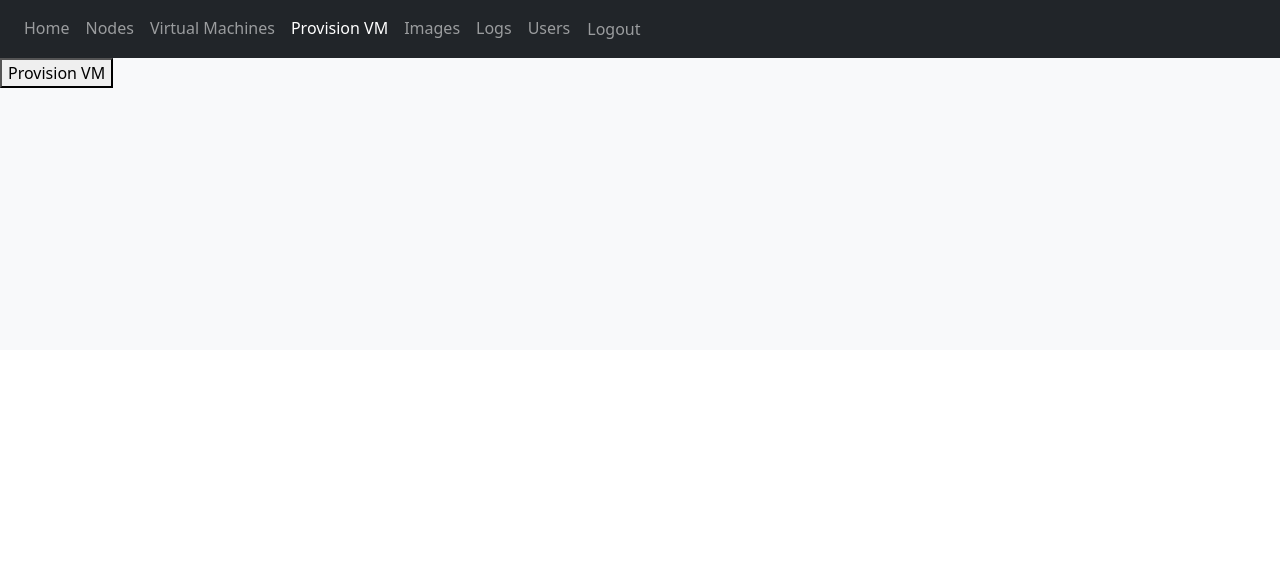
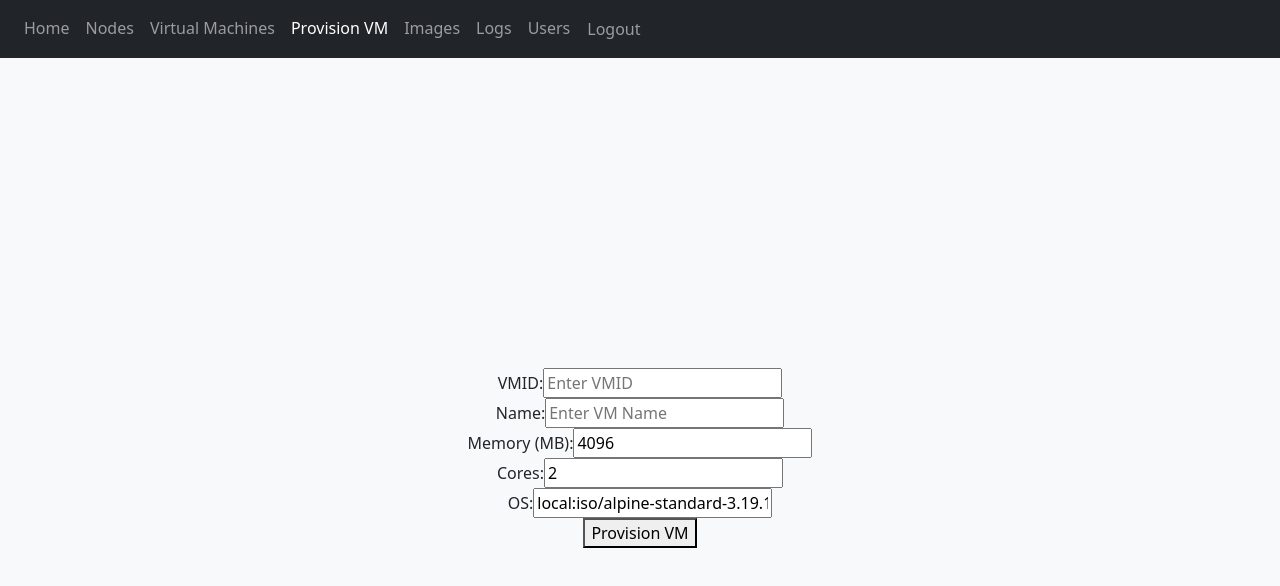
Before and after one commit to sbendarsky/Proxify, a Next.js app: page /provision in a window 1280 px wide. Shown: the top 586 px of the page. Built offline with nearby package versions, Linux system fonts and the light colour scheme; sample sign-in values are in the browser's storage.

Commit message:
Add baseUrl and paths to jsconfig.json, update provision.js API endpoint, and style provision page

```diff
--- a/jsconfig.json
+++ b/jsconfig.json
@@ -1,6 +1,10 @@
 {
     "compilerOptions": {
         // make all imports without a dot '.' prefix relative to the base url
-        "baseUrl": "."
+        "baseUrl": ".",
+        "paths": {
+            "@styles/*": ["styles/*"]
+        }
     }
+
 }
--- a/pages/api/proxmox/provision.js
+++ b/pages/api/proxmox/provision.js
@@ -16,23 +16,20 @@ const client = axios.create({
 
 export default async (req, res) => {
   try {
+    const { vmid, name, memory, cores, os } = req.body;
     const node = 'proxmox24';
     const vmConfig = {
       node: node,
       pool: 'Ort',
-      vmid: 191,
-      name: 'test-vm',
+      vmid: vmid,
+      name: name,
       ostype: 'l26',
-      memory: 2048,
+      memory: memory,
       sockets: 1,
-      cores: 1,
+      cores: cores,
       net0: 'virtio,bridge=vmbr159',
-      ide2: 'local:iso/alpine-standard-3.19.1-x86.iso,media=cdrom',
-
+      ide2: os,
     };
-
-    // Access the vmid from vmConfig
-    const vmid = vmConfig.vmid;
 
     const response = await client.post(`/nodes/${node}/qemu`, vmConfig);
 
--- a/pages/provision/index.jsx
+++ b/pages/provision/index.jsx
@@ -1,10 +1,21 @@
-import React from 'react';
+import React, { useState } from 'react';
 
 const ProvisionPage = () => {
+    const [vmid, setVmid] = useState('');
+    const [name, setName] = useState('');
+    const [memory, setMemory] = useState('4096');
+    const [cores, setCores] = useState('2');
+    const [os, setOS] = useState('local:iso/alpine-standard-3.19.1-x86.iso,media=cdrom');
+
     const provisionVM = async () => {
         try {
-            // Replace with your actual API endpoint
-            const response = await fetch('/api/proxmox/provision', { method: 'POST' });
+            const response = await fetch('/api/proxmox/provision', {
+                method: 'POST',
+                headers: {
+                    'Content-Type': 'application/json',
+                },
+                body: JSON.stringify({ vmid, name, memory, cores, os }),
+            });
 
             if (response.ok) {
                 alert('VM provisioned successfully');
@@ -18,7 +29,57 @@ const ProvisionPage = () => {
     };
 
     return (
-        <div>
+        <div className="centered-container"> {/* Apply centered-container class */}
+            <div>
+                <label htmlFor="vmid">VMID:</label>
+                <input
+                    type="text"
+                    id="vmid"
+                    value={vmid}
+                    onChange={(e) => setVmid(e.target.value)}
+                    placeholder="Enter VMID"
+                />
+            </div>
+            <div>
+                <label htmlFor="name">Name:</label>
+                <input
+                    type="text"
+                    id="name"
+                    value={name}
+                    onChange={(e) => setName(e.target.value)}
+                    placeholder="Enter VM Name"
+                />
+            </div>
+            <div>
+                <label htmlFor="memory">Memory (MB):</label>
+                <input
+                    type="text"
+                    id="memory"
+                    value={memory}
+                    onChange={(e) => setMemory(e.target.value)}
+                    placeholder="4096"
+                />
+            </div>
+            <div>
+                <label htmlFor="cores">Cores:</label>
+                <input
+                    type="text"
+                    id="cores"
+                    value={cores}
+                    onChange={(e) => setCores(e.target.value)}
+                    placeholder="2"
+                />
+            </div>
+            <div>
+                <label htmlFor="os">OS:</label>
+                <input
+                    type="text"
+                    id="os"
+                    value={os}
+                    onChange={(e) => setOS(e.target.value)}
+                    placeholder="local:iso/alpine-standard-3.19.1-x86.iso,media=cdrom"
+                />
+            </div>
             <button onClick={provisionVM}>Provision VM</button>
         </div>
     );
--- a/styles/globals.css
+++ b/styles/globals.css
@@ -1,3 +1,11 @@
 .app-container {
     min-height: 350px;
 }
+
+.centered-container {
+    display: flex;
+    flex-direction: column;
+    align-items: center;
+    justify-content: center;
+    height: 100vh;
+}
```
Lines whose indentation alone changed are shown as unchanged.
